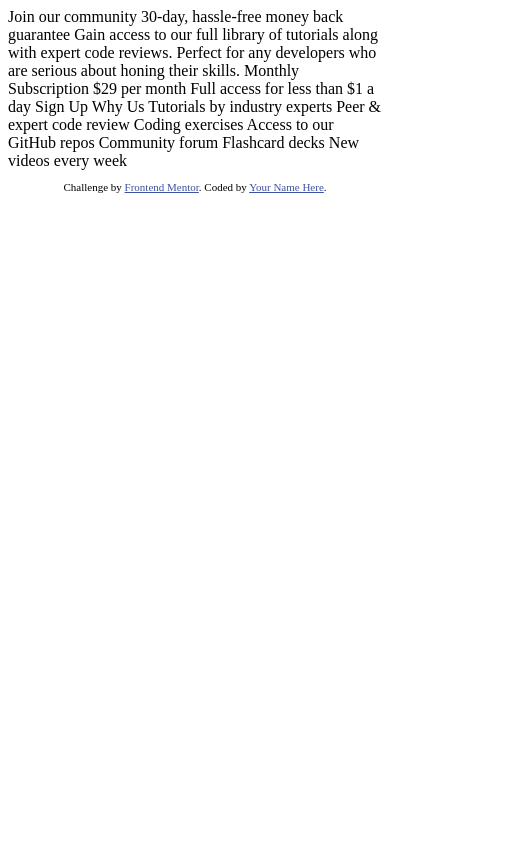
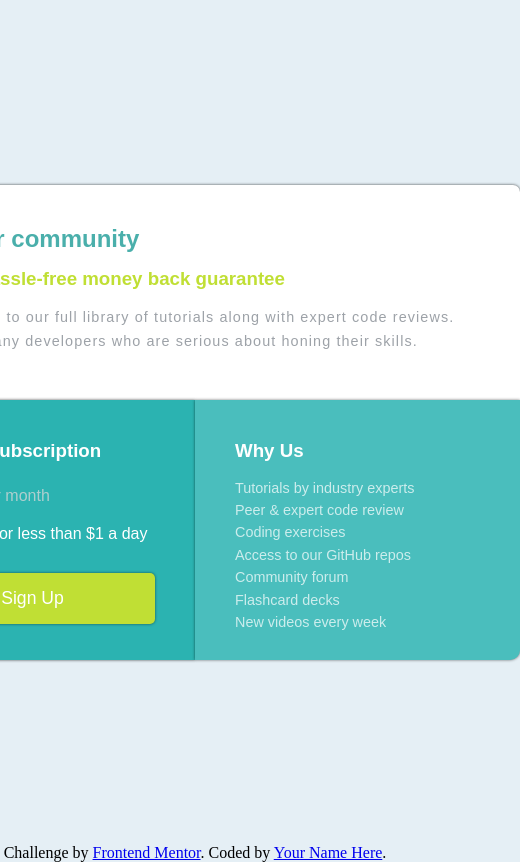
Before and after one commit to fabiosk2/single-price-Frontend-Mentor, a plain HTML site: page index.html in a window 390 px wide. Shown: the whole page, 520 px wide, since content can reach past the window. Drawn offline with Linux system fonts and the light colour scheme.

Commit message:
responsividae

```diff
--- a/index.html
+++ b/index.html
@@ -7,38 +7,44 @@
   <link rel="icon" type="image/png" sizes="32x32" href="./images/favicon-32x32.png">
 
   <title>Frontend Mentor | Single Price Grid Component</title>
+  <link rel="stylesheet" href="style.css">
 
-  <!-- Feel free to remove these styles or customise in your own stylesheet 👍 -->
-  <style>
-    .attribution { font-size: 11px; text-align: center; }
-    .attribution a { color: hsl(228, 45%, 44%); }
-  </style>
 </head>
 <body>
-  Join our community
+    <main>
+      <div class="box-1">
+        <h1>Join our community</h1>
+        <h3>30-day, hassle-free money back guarantee</h3>
+        <p>Gain access to our full library of tutorials along with expert code reviews.
+           <br>Perfect for any developers who are serious about honing their skills.
+        </p>
 
-  30-day, hassle-free money back guarantee
+      </div>
 
-  Gain access to our full library of tutorials along with expert code reviews.
-  Perfect for any developers who are serious about honing their skills.
+      <div class="junção">
+        <div class="box-2">
+          <h3>Monthly Subscription</h3>
+          <div id="moeda">
+            <span>&dollar;29</span>
+            <p>per month</p>
+          </div>
+          <p>Full access for less than &dollar;1 a day</p>
+          <button>Sign Up</button>
+        </div>
 
-  Monthly Subscription
+        <div class="box-3">
+          <h3>Why Us</h3>
+          <p>Tutorials by industry experts
+          <br>Peer &amp; expert code review
+          <br>Coding exercises
+          <br>Access to our GitHub repos
+          <br>Community forum
+          <br>Flashcard decks
+          <br>New videos every week</p>
 
-  &dollar;29 per month
-
-  Full access for less than &dollar;1 a day
-
-  Sign Up
-
-  Why Us
-
-  Tutorials by industry experts
-  Peer &amp; expert code review
-  Coding exercises
-  Access to our GitHub repos
-  Community forum
-  Flashcard decks
-  New videos every week
+        </div>
+      </div>
+    </main>
 
   <footer>
     <p class="attribution">
--- /dev/null
+++ b/style.css
@@ -0,0 +1,138 @@
+*{
+    margin: 0;
+    padding: 0;
+    box-sizing: border-box;
+}
+
+
+@import url('https://fonts.googleapis.com/css2?family=Karla:wght@400;700&display=swap');
+
+body {
+    background: hsl(204, 43%, 93%);
+    display: flex;
+    flex-direction: column;
+    align-items: center;
+    width: 100%;
+    height: 100%;
+}
+
+main {
+    display: flex;
+    align-items: center;
+    justify-content: center;
+    flex-direction: column;
+    max-width: 1440px;
+    width: 650px;
+    height: 100vh;
+    border-radius: 10px;
+    font-family: 'Karla', sans-serif;
+    flex-wrap: nowrap;
+
+}
+
+.box-1 {
+    background: white;
+    width: 100%;
+    height: 215px;
+    padding: 40px;
+    border-radius: 7px 7px 0px 0px;
+    font-family: 'Karla', sans-serif;
+    box-shadow: 0px 0px 3px rgba(0, 0, 0, 0.726);
+}
+
+.box-1 h1 {
+    padding-bottom: 15px;
+    color: rgb(74, 175, 171);
+    font-weight: 600;
+    font: normal;
+    font-size: 1.5rem;
+}
+.box-1 h3 {
+    padding-bottom: 15px;
+    color: hsl(71, 73%, 54%);
+    font: normal;
+    font-weight: 550;
+}
+.box-1 p {
+    color: rgb(157, 162, 168);
+    line-height: 1.5rem;
+    letter-spacing: 1.1px;
+    font-size: .9rem;
+
+}
+.junção {
+    display: flex;
+
+}
+
+.box-2 {
+    background: rgb(43, 179, 177);
+    height: 260px;
+    width: 325px;
+    display: flex;
+    flex-direction: column;
+    align-items: inherit;
+    padding: 40px;
+    color: white;
+    border-radius: 0px 0px 0px 10px;
+    box-shadow: 0px 0px 3px rgba(0, 0, 0, 0.726);
+
+
+}
+.box-2 span {
+    font-size: 2rem;
+    margin: 0;
+
+
+}
+
+.box-2 p {
+
+    padding: 10px 0px;
+}
+.box-2 h3 {
+
+}
+#moeda {
+    display: flex;
+    align-items: center;
+    padding-top: 15px;
+
+
+}
+#moeda p {
+    color: rgba(219, 216, 216, 0.74);
+    margin-left: .9rem;
+}
+.box-2 button {
+    padding: 15px;
+    border-radius: 5px;
+    margin-top: 20px;
+    background: hsl(71, 73%, 54%);
+    color: white;
+    font-size: 1.1rem;
+    font-weight: 400;
+    border: 0px;
+    box-shadow: 0px 0px 3px rgba(0, 0, 0, 0.548);
+
+
+}
+.box-3 {
+    background:  rgb(74, 190, 189);
+    height: 260px;
+    width: 325px;
+    padding: 40px;
+    border-radius: 0px 0px 10px 0px;
+    box-shadow: 0px 0px 3px rgba(0, 0, 0, 0.568);
+
+
+}
+.box-3 h3 {
+    color: white;
+    padding-bottom: 15px;
+}
+.box-3 p {
+    color: rgba(255, 255, 255, 0.719);
+    line-height: 1.4rem;
+    font-size: .9rem;
+}
```
Also changed, not shown: 1 other file.
